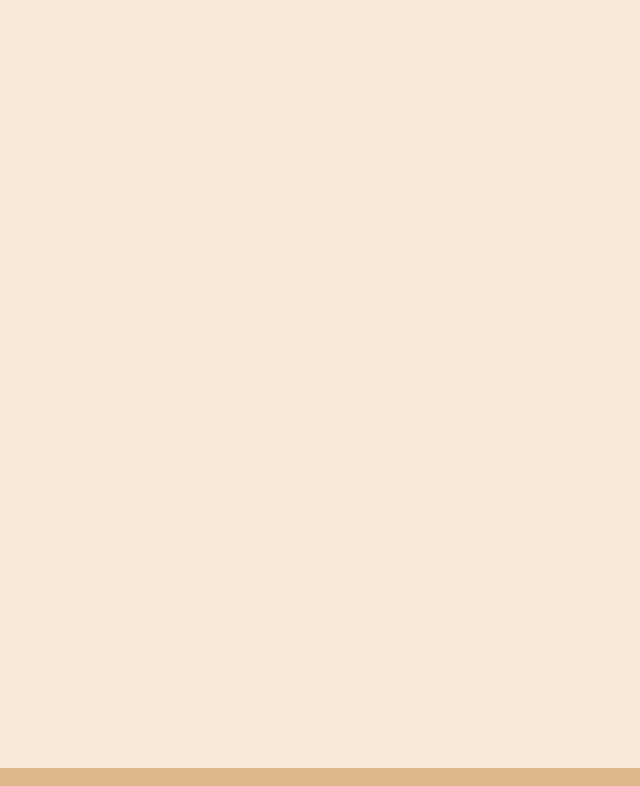
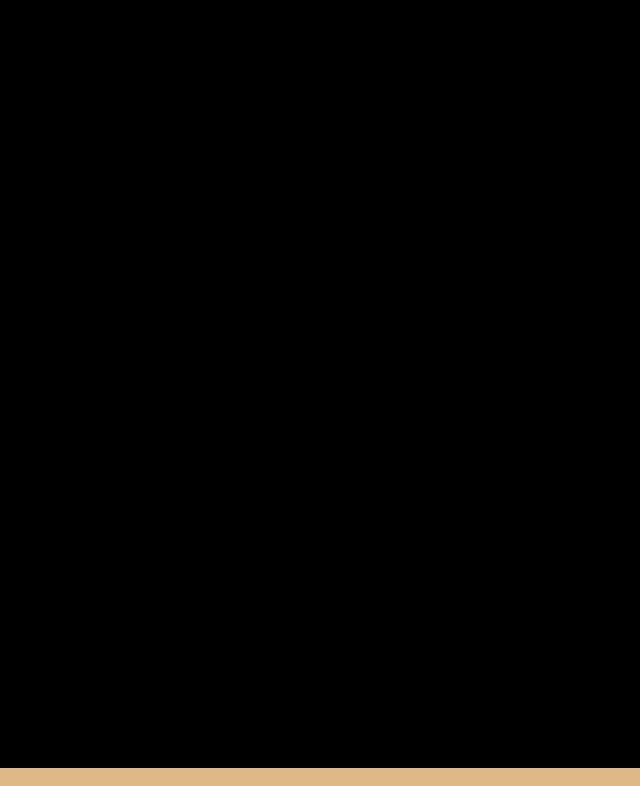
Before and after one commit to lutfullosx/practice, a plain HTML site: page index.html in a window 1280 px wide. Shown: the part 332-1118 px from the top of the page, without its empty margins (85-725 px from the left). Drawn offline with Linux system fonts and the light colour scheme.

Commit message:
updating

```diff
--- a/style.css
+++ b/style.css
@@ -21,13 +21,17 @@ h1{
     font-size: 60px;
 }
 
+.div{
+    color: #fff;
+}
+
 .div, section{
     height: 100vh;
     padding: 150px;
 }
 
 #top{
-    background-color: antiquewhite;
+    background-color: rgb(0, 0, 0);
 }
 
 #bottom{
```
